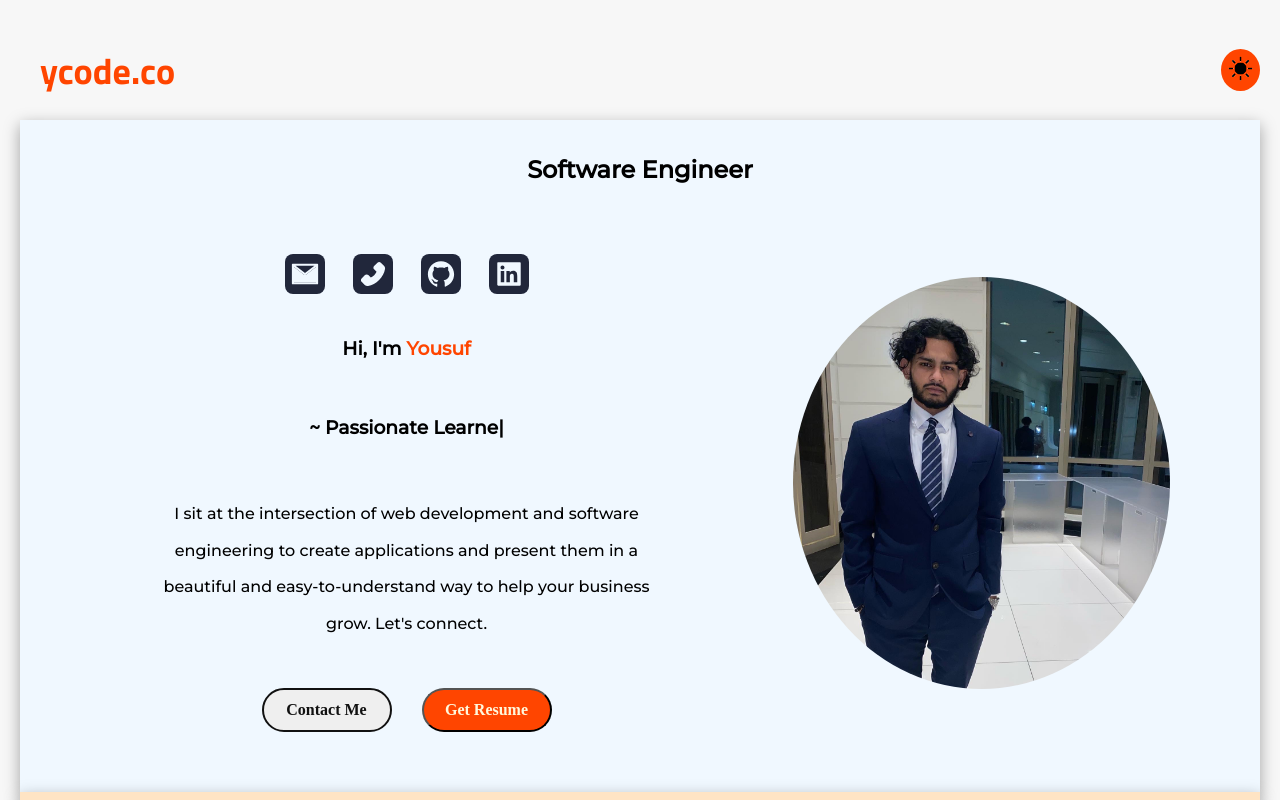
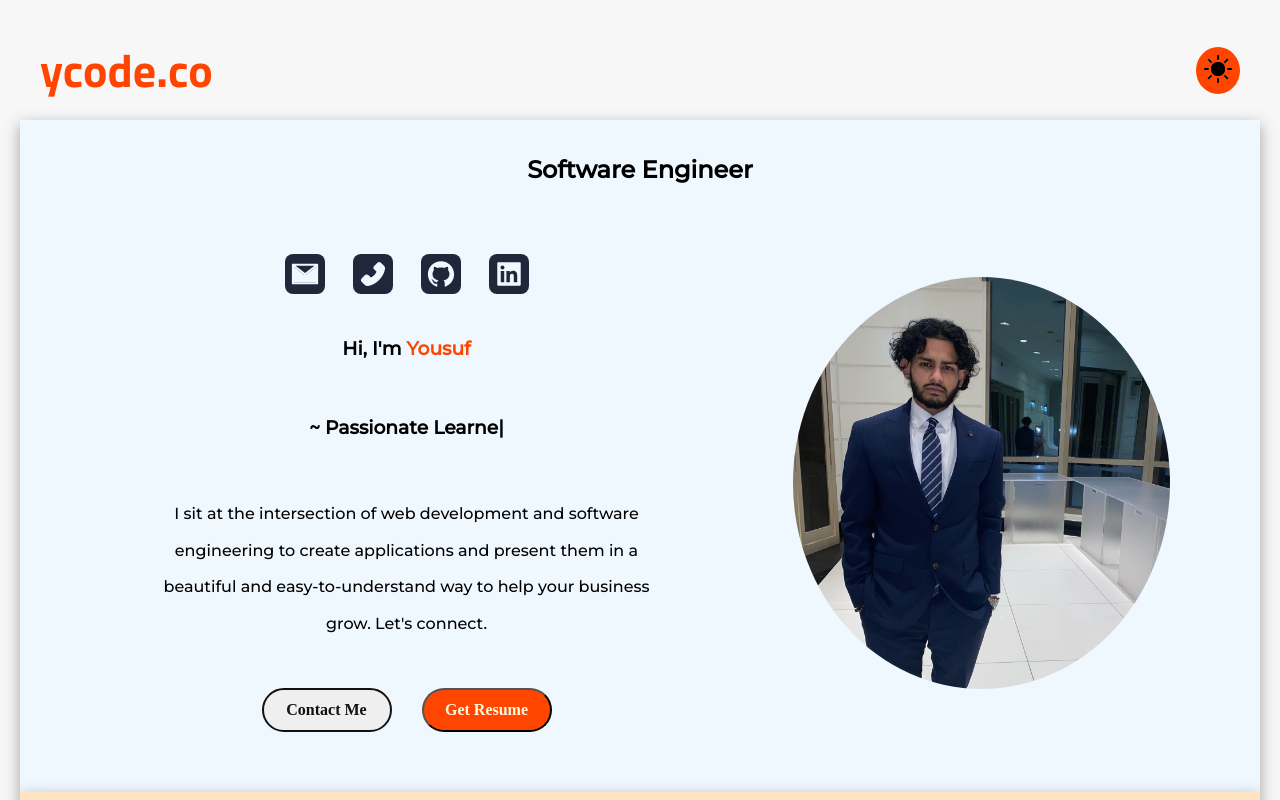
Before and after one commit to quddusyo/ycode-portfolio, a React (Create React App) app: page / in a window 1280 px wide. Shown: the top 800 px of the page. Built offline with nearby package versions, Linux system fonts and the light colour scheme.

Commit message:
nav style and content change

```diff
--- a/src/Home/Home.css
+++ b/src/Home/Home.css
@@ -27,14 +27,10 @@
     justify-content: space-evenly;
 }
 .contact-icon > * {
-    width: 20px;
-    /* large screens */
-    /* width: 30px; */
+    width: 26px;
     border-radius: 8px;
-    /* background-color: aliceblue; */
     background-color: #21273b;
     padding: 3px;
-    /* color: #21273f; */
     color: aliceblue;
     height: auto;
 }
--- a/src/Nav/Nav.css
+++ b/src/Nav/Nav.css
@@ -6,20 +6,15 @@
     align-items: center;
     color: orangered;
     padding: 0 20px;
-    /* mid - large screens */
-    /* padding: 0 120px; */
     font-family: 'Montserrat', sans-serif;
 }
 .nav-container > h1 {
     font-size: 36px;
-    /* mid - large screens */
-    /* font-size: 44px; */
     font-family: 'Titillium Web', sans-serif;
 }
-/* .nav-right {
-    mid - large screens
-    padding: 0 240px;
-} */
+.nav-right {
+    margin: 0 20px;
+}
 .nav-switch {
     margin:  0 60px 0 20px;
     border: 2px solid orangered;
@@ -31,13 +26,23 @@
     background-color: rgb(233, 99, 51);
     border: 2px solid #21273b;
     transition: 0.3s ease-in-out;
+    transform: scale(1.2);
 }
 button > img {
-    height: 25px;
-    width: 25px;
+    height: 26px;
+    width: 26px;
 }
 .nav-link:hover {
     color: black;
     transform: scale(1.5);
     transition: 0.7s ease-out;
 }
+@media screen and (min-width: 820px) {
+    button > img {
+        height: 30px;
+        width: 30px;
+    }
+    .nav-container > h1 {
+        font-size: 46px;
+    }
+}
```
